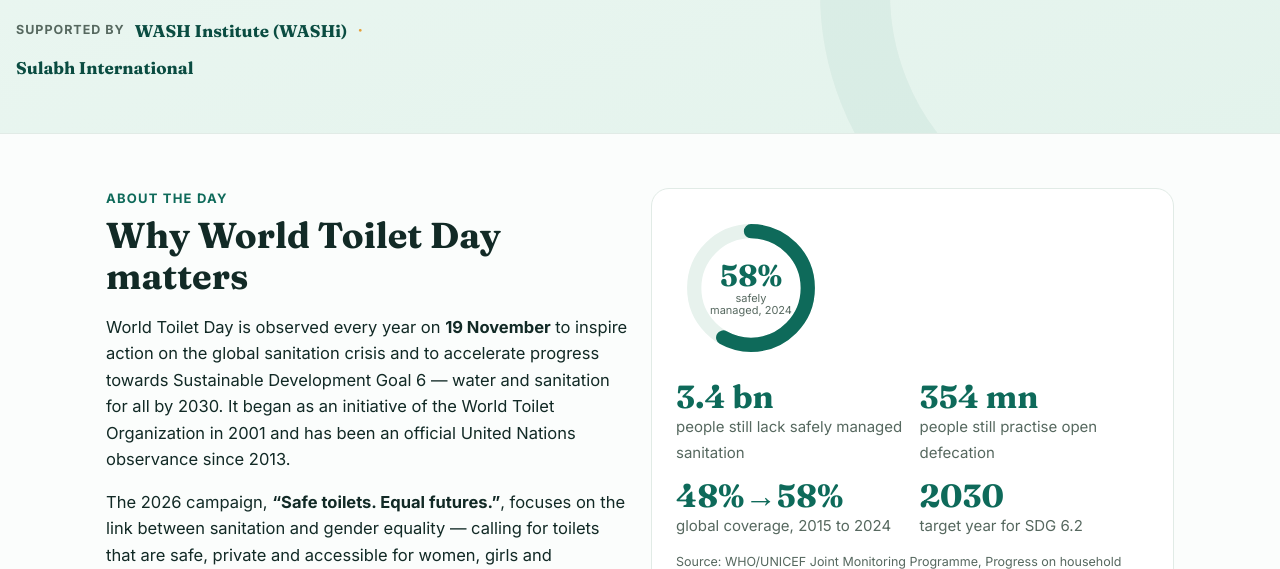
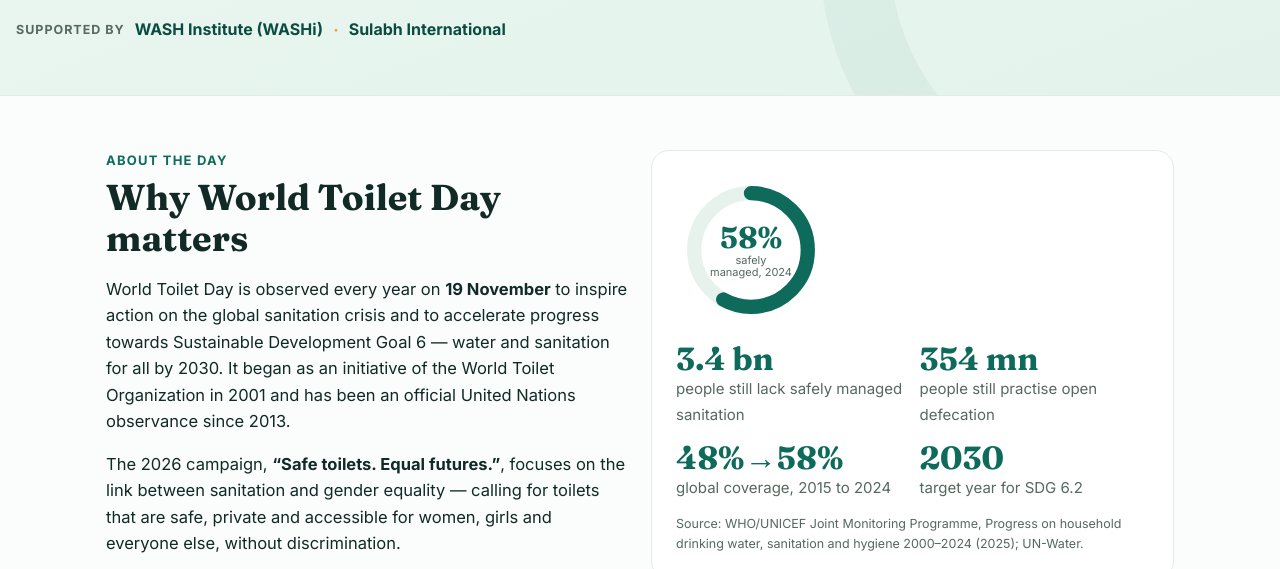
Before and after one commit to wtdup2026/wtd26, a plain HTML site: page index.html in a window 1280 px wide. Shown: the part 831-1400 px from the top of the page. Drawn offline with Linux system fonts and the light colour scheme.

Commit message:
Update index.html

```diff
--- a/index.html
+++ b/index.html
@@ -77,11 +77,13 @@ a.fact:hover{border-color:var(--brand)}
 .count{margin-top:22px;font-size:14.5px;color:var(--muted)}
 .sponsors{display:flex;align-items:center;flex-wrap:wrap;gap:12px;margin-top:20px}
 .sponsors .sl{font-size:12.5px;font-weight:700;letter-spacing:1px;text-transform:uppercase;color:var(--muted)}
-.sponsors .sp{font-family:Fraunces,Georgia,serif;font-weight:700;font-size:17px;color:var(--brand-d);text-decoration:none;white-space:nowrap}
+.sponsors .sp{font-weight:700;font-size:16px;color:var(--brand-d);text-decoration:none;white-space:nowrap}
 .sponsors .dot{color:var(--accent);font-weight:700}
-@media (max-width:480px){.sponsors .dot{display:none}.sponsors{row-gap:4px}}
+.sponsors{flex-wrap:nowrap;white-space:nowrap}
+.sponsors{gap:10px}
+@media (max-width:480px){.sponsors{gap:5px}.sponsors .sp{font-size:3.1vw}.sponsors .sl{font-size:2.4vw;letter-spacing:.3px}}
 .sponsors .sp img{height:62px;width:auto;max-width:190px;object-fit:contain;display:block}
-.sponsors{gap:10px}
+
 .count b{color:var(--brand)}
 .count b{font-variant-numeric:tabular-nums}
 /* sections */
```
